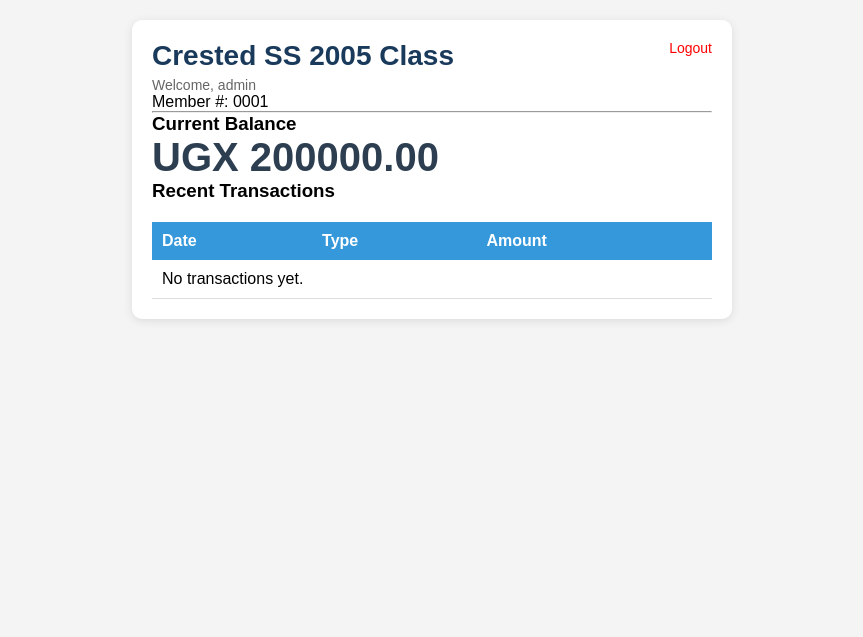
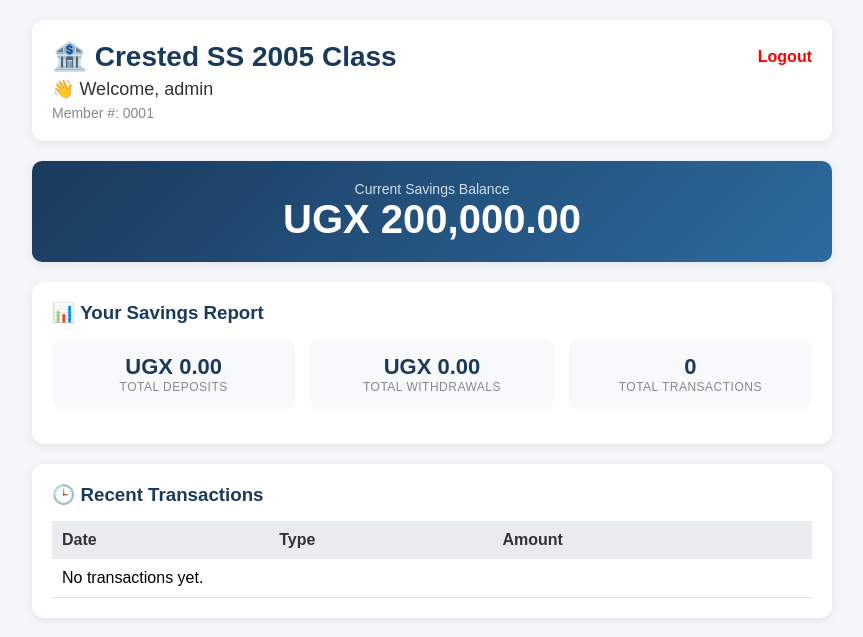
Before and after one commit to samuelcresco/crested-sacco-app, a Django app: page / in a window 1280 px wide. Shown: the top 637 px of the page, without its empty margins (208-1071 px from the left). Run offline with Django 5.2, Linux system fonts and the light colour scheme; a user stored in the database is signed in; data comes from the database, SQL or seed files in the repository; data that the repository does not hold is empty.

Commit message:
Complete member name system - first_name and last_name

```diff
--- a/core/models.py
+++ b/core/models.py
@@ -6,9 +6,13 @@ from datetime import datetime, timedelta
 class Member(models.Model):
     user = models.OneToOneField(User, on_delete=models.CASCADE, null=True, blank=True)
     member_number = models.CharField(max_length=20, unique=True)
+    first_name = models.CharField(max_length=100, blank=True)
+    last_name = models.CharField(max_length=100, blank=True)
     phone_number = models.CharField(max_length=15)
 
     def __str__(self):
+        if self.first_name or self.last_name:
+            return f"{self.member_number} - {self.first_name} {self.last_name}"
         return f"{self.member_number} - {self.user.username if self.user else 'No User'}"
 
 # --- SAVINGS ACCOUNT ---
@@ -44,13 +48,13 @@ class Loan(models.Model):
 
     member = models.ForeignKey(Member, on_delete=models.CASCADE, related_name='loans')
     amount = models.DecimalField(max_digits=12, decimal_places=2)
-    interest_rate = models.DecimalField(max_digits=5, decimal_places=2, default=10.00)  # Percentage (e.g., 10%)
+    interest_rate = models.DecimalField(max_digits=5, decimal_places=2, default=10.00)
     total_repayable = models.DecimalField(max_digits=12, decimal_places=2)
     amount_paid = models.DecimalField(max_digits=12, decimal_places=2, default=0)
     status = models.CharField(max_length=20, choices=STATUS_CHOICES, default='ACTIVE')
     date_taken = models.DateTimeField(auto_now_add=True)
     weekly_installment = models.DecimalField(max_digits=12, decimal_places=2)
-    total_weeks = models.IntegerField()  # Total weekly installments
+    total_weeks = models.IntegerField()
     weeks_paid = models.IntegerField(default=0)
     next_due_date = models.DateTimeField()
 
--- a/core/views.py
+++ b/core/views.py
@@ -11,14 +11,20 @@ from django.utils.encoding import force_bytes, force_str
 from django.contrib.sites.shortcuts import get_current_site
 from django.core.mail import send_mail
 from django.template.loader import render_to_string
+from django.db.models import Sum
 
-# --- DASHBOARD VIEW ---
+# --- DASHBOARD VIEW WITH REPORTS ---
 @login_required
 def dashboard(request):
     try:
         member = request.user.member
         account = SavingsAccount.objects.get(member=member)
-        transactions = Transaction.objects.filter(account=account).order_by('-date_created')[:5]
+        transactions = Transaction.objects.filter(account=account).order_by('-date_created')[:10]
+
+        # ----- REPORT CALCULATIONS -----
+        total_deposits = Transaction.objects.filter(account=account, transaction_type='DEP').aggregate(Sum('amount'))['amount__sum'] or 0
+        total_withdrawals = Transaction.objects.filter(account=account, transaction_type='WTH').aggregate(Sum('amount'))['amount__sum'] or 0
+        total_transactions = Transaction.objects.filter(account=account).count()
 
         # Build transaction rows
         transaction_rows = ""
@@ -27,14 +33,17 @@ def dashboard(request):
             <tr>
                 <td>{t.date_created.strftime('%d %b %Y')}</td>
                 <td>{t.get_transaction_type_display()}</td>
-                <td>UGX {t.amount}</td>
+                <td>UGX {t.amount:,.2f}</td>
             </tr>
             """
 
         if not transaction_rows:
             transaction_rows = '<tr><td colspan="3">No transactions yet.</td></tr>'
 
-        # Build the FULL HTML page
+        # Get full name from Member profile
+        full_name = f"{member.first_name} {member.last_name}".strip() or member.user.get_full_name() or member.user.username
+
+        # Build the FULL HTML page with Reports
         html_content = f"""
         <!DOCTYPE html>
         <html>
@@ -43,37 +52,86 @@ def dashboard(request):
             <title>Crested SS 2005 Class - Dashboard</title>
             <style>
                 * {{ margin: 0; padding: 0; box-sizing: border-box; }}
-                body {{ font-family: Arial, sans-serif; background: #f4f4f4; padding: 20px; }}
-                .card {{ max-width: 600px; margin: auto; background: white; padding: 20px; border-radius: 10px; box-shadow: 0 2px 10px rgba(0,0,0,0.1); }}
+                body {{ font-family: Arial, sans-serif; background: #f4f6f9; padding: 20px; }}
+
+                .container {{ max-width: 800px; margin: auto; }}
+
+                .card {{ background: white; padding: 20px; border-radius: 12px; box-shadow: 0 2px 10px rgba(0,0,0,0.08); margin-bottom: 20px; }}
+
+                .header {{ display: flex; justify-content: space-between; align-items: center; }}
+                .logout-link {{ color: red; text-decoration: none; font-weight: bold; }}
+
                 .brand {{ color: #1a3a5c; margin-bottom: 0; font-size: 28px; }}
-                .sub {{ font-size: 14px; color: #666; margin-top: 5px; }}
-                .balance {{ font-size: 2.5em; color: #2c3e50; font-weight: bold; }}
-                table {{ width: 100%; border-collapse: collapse; margin-top: 20px; }}
-                th {{ background: #3498db; color: white; padding: 10px; text-align: left; }}
-                td {{ padding: 10px; border-bottom: 1px solid #ddd; }}
-                .logout-link {{ float: right; color: red; text-decoration: none; font-size: 14px; }}
-                .logout-link:hover {{ text-decoration: underline; }}
+                .sub {{ font-size: 18px; color: #333; margin-top: 5px; font-weight: 500; }}
+                .member-id {{ font-size: 14px; color: #888; margin-top: 5px; }}
+
+                .balance-box {{ background: linear-gradient(135deg, #1a3a5c, #2d6a9f); color: white; padding: 20px; border-radius: 10px; text-align: center; }}
+                .balance-box .label {{ font-size: 14px; opacity: 0.8; }}
+                .balance-box .amount {{ font-size: 2.5em; font-weight: bold; }}
+
+                .report-grid {{ display: grid; grid-template-columns: repeat(auto-fit, minmax(150px, 1fr)); gap: 15px; margin: 15px 0; }}
+                .report-card {{ background: #f8f9fa; padding: 15px; border-radius: 8px; text-align: center; }}
+                .report-card .num {{ font-size: 22px; font-weight: bold; color: #1a3a5c; }}
+                .report-card .label {{ font-size: 12px; color: #888; text-transform: uppercase; letter-spacing: 0.5px; }}
+
+                table {{ width: 100%; border-collapse: collapse; margin-top: 15px; }}
+                th {{ background: #e9ecef; color: #333; padding: 10px; text-align: left; font-weight: 600; }}
+                td {{ padding: 10px; border-bottom: 1px solid #dee2e6; }}
+
+                @media (max-width: 600px) {{
+                    .report-grid {{ grid-template-columns: 1fr 1fr; }}
+                    .balance-box .amount {{ font-size: 1.8em; }}
+                }}
             </style>
         </head>
         <body>
-            <div class="card">
-                <a href="/logout/" class="logout-link">Logout</a>
-                <h1 class="brand">Crested SS 2005 Class</h1>
-                <p class="sub">Welcome, {member.user.username}</p>
-                <p>Member #: {member.member_number}</p>
-                <hr>
-                <h3>Current Balance</h3>
-                <div class="balance">UGX {account.balance}</div>
+            <div class="container">
+                <div class="card">
+                    <div class="header">
+                        <h1 class="brand">🏦 Crested SS 2005 Class</h1>
+                        <a href="/logout/" class="logout-link">Logout</a>
+                    </div>
+                    <p class="sub">👋 Welcome, {full_name}</p>
+                    <p class="member-id">Member #: {member.member_number}</p>
+                </div>
 
-                <h3>Recent Transactions</h3>
-                <table>
-                    <tr>
-                        <th>Date</th>
-                        <th>Type</th>
-                        <th>Amount</th>
-                    </tr>
-                    {transaction_rows}
-                </table>
+                <!-- Balance Card -->
+                <div class="card balance-box">
+                    <div class="label">Current Savings Balance</div>
+                    <div class="amount">UGX {account.balance:,.2f}</div>
+                </div>
+
+                <!-- Reports Section -->
+                <div class="card">
+                    <h3 style="color: #1a3a5c; margin-bottom: 10px;">📊 Your Savings Report</h3>
+                    <div class="report-grid">
+                        <div class="report-card">
+                            <div class="num">UGX {total_deposits:,.2f}</div>
+                            <div class="label">Total Deposits</div>
+                        </div>
+                        <div class="report-card">
+                            <div class="num">UGX {total_withdrawals:,.2f}</div>
+                            <div class="label">Total Withdrawals</div>
+                        </div>
+                        <div class="report-card">
+                            <div class="num">{total_transactions}</div>
+                            <div class="label">Total Transactions</div>
+                        </div>
+                    </div>
+                </div>
+
+                <!-- Recent Transactions -->
+                <div class="card">
+                    <h3 style="color: #1a3a5c; margin-bottom: 10px;">🕒 Recent Transactions</h3>
+                    <table>
+                        <tr>
+                            <th>Date</th>
+                            <th>Type</th>
+                            <th>Amount</th>
+                        </tr>
+                        {transaction_rows}
+                    </table>
+                </div>
             </div>
         </body>
         </html>
@@ -91,13 +149,15 @@ def custom_logout(request):
     return redirect('login')
 
 
-# --- REGISTRATION VIEW ---
+# --- REGISTRATION VIEW (With First Name & Last Name) ---
 def register(request):
     error_message = None
     if request.method == 'POST':
         username = request.POST.get('username')
         password = request.POST.get('password')
         member_number = request.POST.get('member_number')
+        first_name = request.POST.get('first_name')
+        last_name = request.POST.get('last_name')
 
         try:
             member = Member.objects.get(member_number=member_number)
@@ -107,6 +167,8 @@ def register(request):
             else:
                 user = User.objects.create_user(username=username, password=password)
                 member.user = user
+                member.first_name = first_name
+                member.last_name = last_name
                 member.save()
                 login(request, user)
                 return redirect('dashboard')
@@ -151,6 +213,8 @@ def custom_password_reset(request):
         'error': error_message,
         'success': success_message,
     })
+
+
 # --- LOAN DASHBOARD VIEW ---
 @login_required
 def loans(request):
@@ -158,7 +222,7 @@ def loans(request):
         member = request.user.member
         account = SavingsAccount.objects.get(member=member)
 
-        # Loan Limit: 3x of savings (you can change this multiplier)
+        # Loan Limit: 3x of savings
         loan_limit = account.balance * 3
 
         active_loans = Loan.objects.filter(member=member, status='ACTIVE').order_by('next_due_date')
```
Also changed, not shown: core/admin.py (+9 -4 lines), core/templates/registration/register.html (+24 -9 lines).
